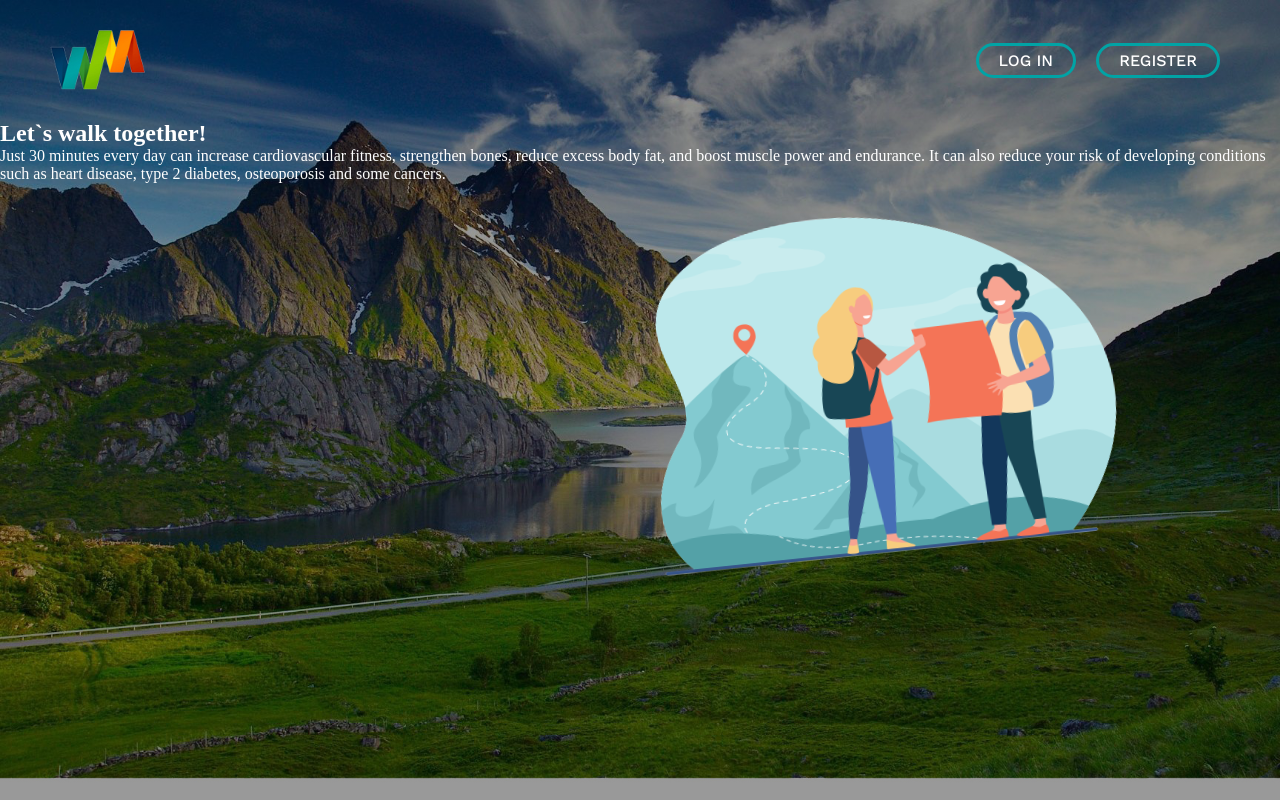
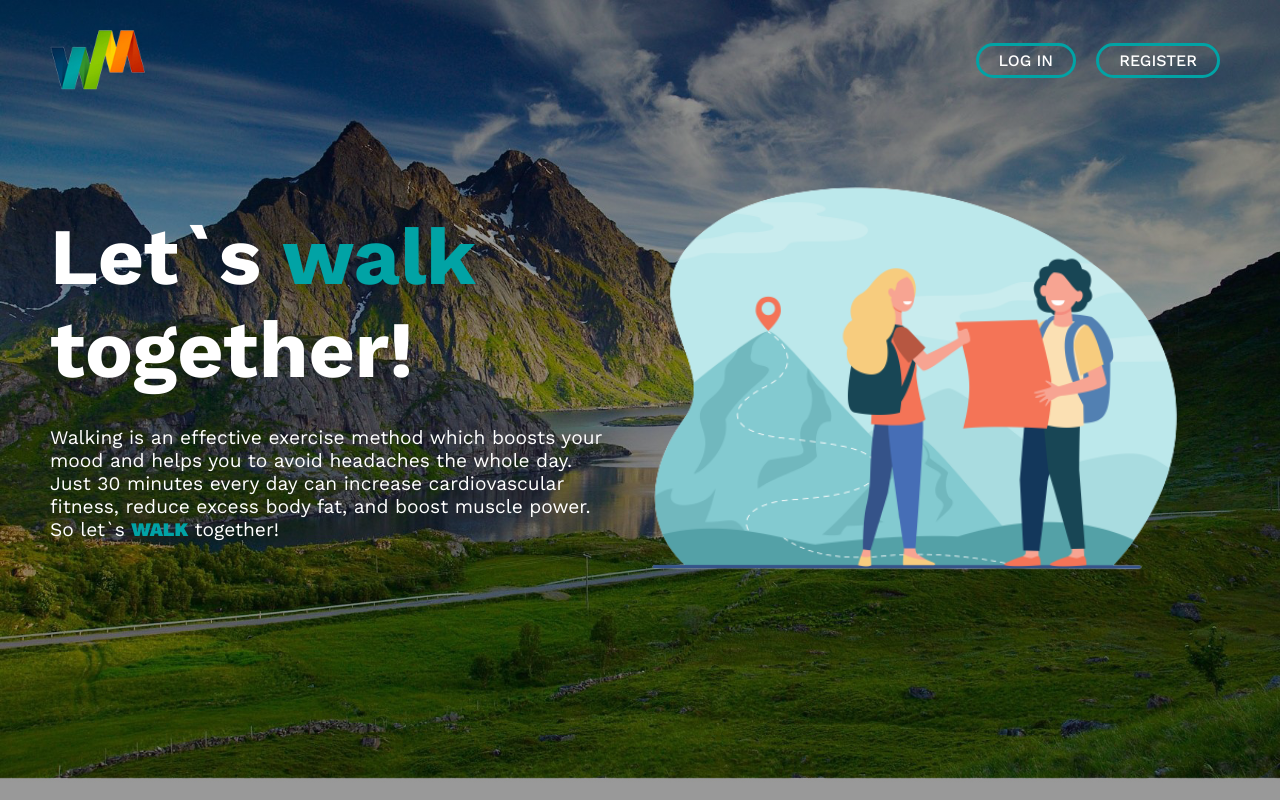
Before and after one commit to JEKO10/Walkmate, a Flask app: page / in a window 1280 px wide. Run offline with Flask 2, Linux system fonts and the light colour scheme.

Commit message:
hero section finished

```diff
--- a/sass/main.scss
+++ b/sass/main.scss
@@ -19,8 +19,9 @@ body {
     nav {
       @include flex(space-between, center);
       padding: 30px 50px;
+      animation: opacity 2.5s linear;
 
-      #logo {
+      img {
         height: 60px;
       }
 
@@ -56,12 +57,35 @@ body {
       }
     }
 
-    #img {
-      height: 400px;
-      position: absolute;
-      right: 120px;
-      top: 180px;
-      transform: rotate(-6deg);
+    .hero {
+      @include flex(space-evenly, center);
+      font-family: $primaryFont;
+      padding: 30px 50px;
+      animation: opacity 2.5s linear;
+
+      h1 {
+        font-size: 5rem;
+        padding-bottom: 30px;
+
+        span {
+          color: #01a3a5;
+        }
+      }
+
+      p {
+        font-size: 1.2rem;
+        max-width: 600px;
+
+        span {
+          text-transform: uppercase;
+          color: #01a3a5;
+          font-weight: 900;
+        }
+      }
+
+      > img {
+        height: 450px;
+      }
     }
   }
 }
--- a/static/main.css
+++ b/static/main.css
@@ -29,9 +29,11 @@ body header nav {
       -ms-flex-align: center;
           align-items: center;
   padding: 30px 50px;
+  -webkit-animation: opacity 2.5s linear;
+          animation: opacity 2.5s linear;
 }
 
-body header nav #logo {
+body header nav img {
   height: 60px;
 }
 
@@ -71,13 +73,44 @@ body header nav ul li:hover {
   background-position: bottom left;
 }
 
-body header #img {
-  height: 400px;
-  position: absolute;
-  right: 120px;
-  top: 180px;
-  -webkit-transform: rotate(-6deg);
-          transform: rotate(-6deg);
+body header .hero {
+  display: -webkit-box;
+  display: -ms-flexbox;
+  display: flex;
+  -webkit-box-pack: space-evenly;
+      -ms-flex-pack: space-evenly;
+          justify-content: space-evenly;
+  -webkit-box-align: center;
+      -ms-flex-align: center;
+          align-items: center;
+  font-family: "Work Sans", sans-serif;
+  padding: 30px 50px;
+  -webkit-animation: opacity 2.5s linear;
+          animation: opacity 2.5s linear;
+}
+
+body header .hero h1 {
+  font-size: 5rem;
+  padding-bottom: 30px;
+}
+
+body header .hero h1 span {
+  color: #01a3a5;
+}
+
+body header .hero p {
+  font-size: 1.2rem;
+  max-width: 600px;
+}
+
+body header .hero p span {
+  text-transform: uppercase;
+  color: #01a3a5;
+  font-weight: 900;
+}
+
+body header .hero > img {
+  height: 450px;
 }
 
 @-webkit-keyframes opacity {
--- a/templates/index.html
+++ b/templates/index.html
@@ -16,29 +16,26 @@
   <body>
     <header>
       <nav>
-        <img
-          src="{{url_for('.static', filename='logo.png')}}"
-          alt="Logo"
-          id="logo"
-        />
+        <img src="{{url_for('.static', filename='logo.png')}}" alt="Logo" />
         <ul>
           <li>Log in</li>
           <li>Register</li>
         </ul>
       </nav>
       <section class="hero">
-        <h1>Let`s walk together!</h1>
-        <p>
-          Just 30 minutes every day can increase cardiovascular fitness,
-          strengthen bones, reduce excess body fat, and boost muscle power and
-          endurance. It can also reduce your risk of developing conditions such
-          as heart disease, type 2 diabetes, osteoporosis and some cancers.
-        </p>
-        <img
-          src="{{url_for('.static', filename='hiking.png')}}"
-          alt="IMG"
-          id="img"
-        />
+        <div>
+          <h1>
+            Let`s <span>walk</span> <br />
+            together!
+          </h1>
+          <p>
+            Walking is an effective exercise method which boosts your mood and
+            helps you to avoid headaches the whole day. Just 30 minutes every
+            day can increase cardiovascular fitness, reduce excess body fat, and
+            boost muscle power. So let`s <span>walk</span> together!
+          </p>
+        </div>
+        <img src="{{url_for('.static', filename='hiking.png')}}" alt="IMG" />
       </section>
     </header>
   </body>
```
Also changed, not shown: 1 other file.
